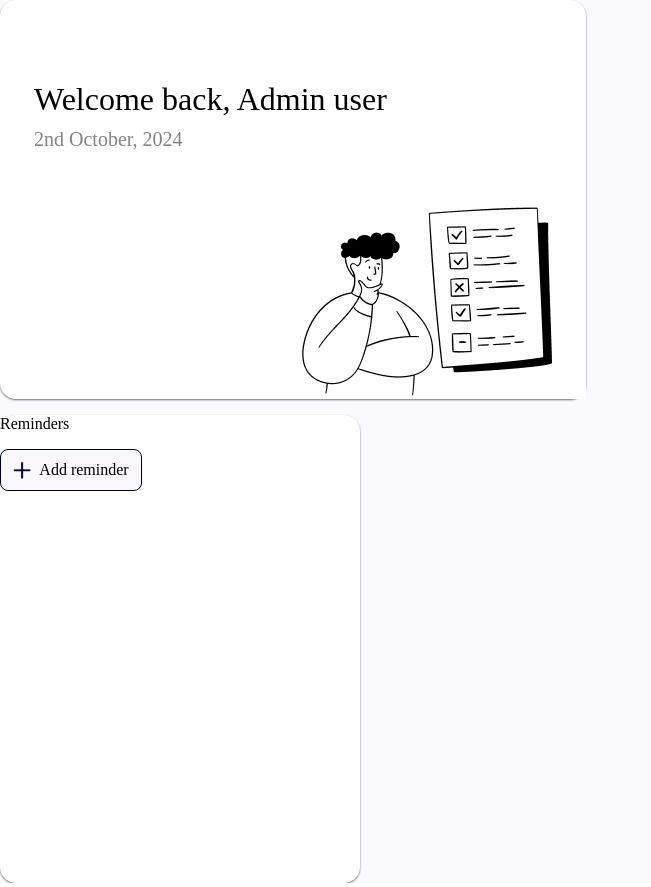
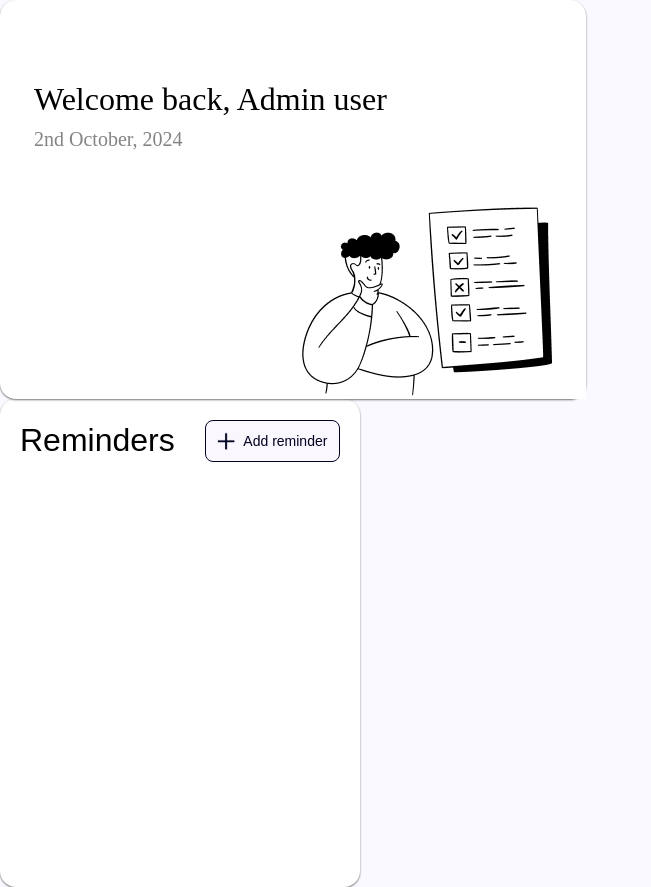
Before and after one commit to abdulselamadillmohammed/Business-manager, a React (Vite) app in the folder frontend/: page / in a window 1280 px wide. Shown: the whole page, without its empty margins (0-651 px from the left). Built offline with nearby package versions, Linux system fonts and the light colour scheme.

Commit message:
Finish styling the add reminder component

```diff
--- a/frontend/src/assets/css/remindersBoard.module.css
+++ b/frontend/src/assets/css/remindersBoard.module.css
@@ -1,14 +1,36 @@
+@font-face {
+  font-family: "Futura";
+  src: url("../fonts/Futura.ttf") format("truetype");
+  font-weight: normal;
+  font-style: normal;
+}
+:root {
+  --Futura: "Futura", sans-serif;
+}
 .remindersBoardContainer {
   width: 360px;
   height: 468px;
   border-radius: 16px;
   box-shadow: 0px 1px 2px rgba(0, 0, 0, 0.3), 0px 1px 2px rgba(0, 0, 0, 0.3);
   background-color: #ffffff;
+  padding-top: 20px;
 }
 .reminderTitleText {
-  font-family: "Futura";
-  src: url("../fonts/Futura.ttf");
+  font-family: var(--Futura);
+  font-size: 32px;
+  display: flex;
+  align-items: center;
+  justify-content: center;
 }
+.reminderTextAndButtonContainer {
+  width: 320px;
+  height: 43px;
+  display: flex;
+  align-items: center;
+  column-gap: 30px;
+  margin-left: 20px;
+}
+
 .addReminderButtonContainer {
   width: 140px;
   height: 40px;
@@ -19,8 +41,18 @@
   border: 1px solid #000020;
   background-color: rgba(208, 188, 255, 0.12);
   column-gap: 8px;
+  cursor: pointer;
+}
+.addReminderButtonContainer:hover {
+  background-color: rgba(208, 188, 255, 0.48);
 }
 .addLogo {
   width: 18px;
   height: 18px;
 }
+.addReminderButtonText {
+  font-family: var(--Futura);
+  font-size: 14px;
+  font-weight: 400;
+  color: #000020;
+}
--- a/frontend/src/components/RemindersBoard.jsx
+++ b/frontend/src/components/RemindersBoard.jsx
@@ -4,7 +4,7 @@ export default function RemindersBoard() {
   return (
     <>
       <div className={styles.remindersBoardContainer}>
-        <div className="reminderTextAndButtonContainer">
+        <div className={styles.reminderTextAndButtonContainer}>
           <p className={styles.reminderTitleText}>Reminders</p>
 
           <div className={styles.addReminderButtonContainer}>
```
